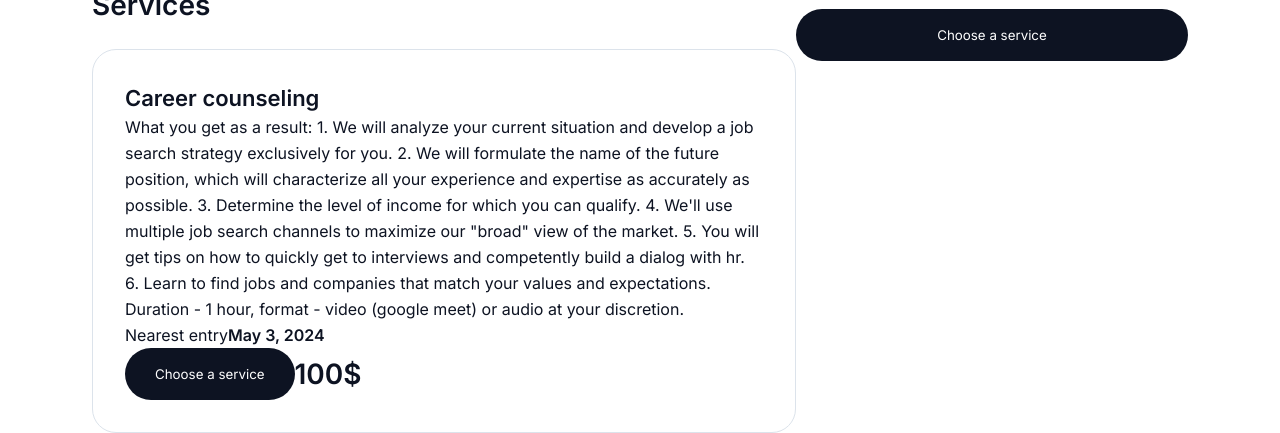
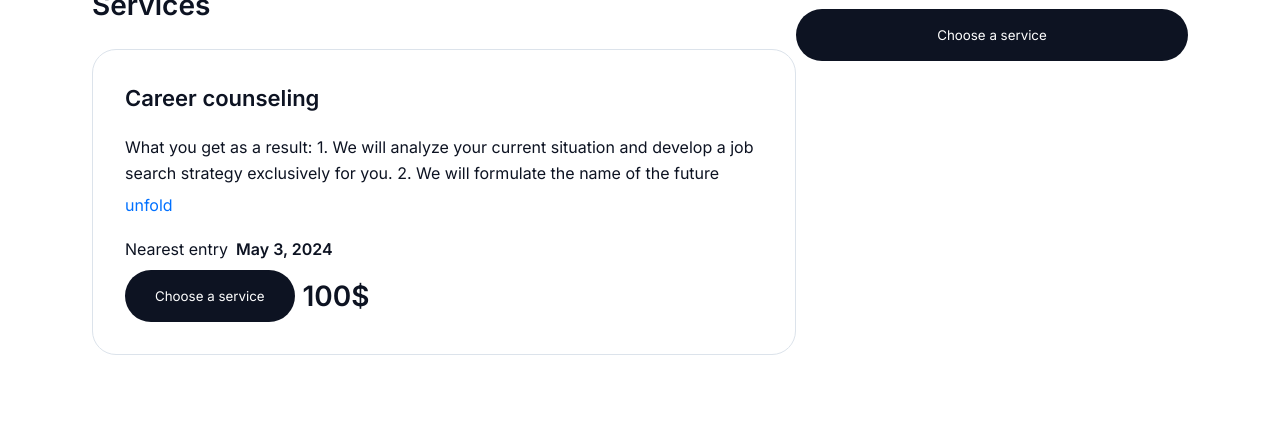
Before and after one commit to silver-nik/job-finder, a React app: page /blog/1 in a window 1280 px wide. Shown: the part 525-958 px from the top of the page. After the commit the page ends 880 px from the top, so only its background shows below. Built offline with nearby package versions, Linux system fonts and the light colour scheme; no server answers.

Commit message:
inserted serviceСard.js component & modal.js component

```diff
--- a/src/components/pages/singleBlogPage/singleBlogPage.js
+++ b/src/components/pages/singleBlogPage/singleBlogPage.js
@@ -2,8 +2,10 @@ import { useState, useEffect } from "react";
 import { useSearchParams, useParams } from 'react-router-dom';
 
 import Services from "../../helpers/services";
+import ModalServices from "../../modals/modal";
 
 import './singleBlogPage.scss';
+import ServiceCard from "../../serviceCard/serviceCard";
 
 const SingleBlogPage = () => {
 
@@ -15,12 +17,16 @@ const SingleBlogPage = () => {
     const mentorId = searchParams.get("serviceId");
 
     const [mentor, setMentor] = useState({});
+    const [showModal, setShowModal] = useState(false);
 
     useEffect(() => {
         newServices.getListPerformers('', id)
             .then(res => setMentor(res))
     }, [])
 
+    const closeModal = () => {
+        setShowModal(false);
+    }
 
     return (
         <section className="mentor-page">
@@ -99,35 +105,7 @@ const SingleBlogPage = () => {
                             Services
                         </h3>
                         <div className="services__list">
-                            <div className="services__item-container">
-                                <div className="services-item">
-                                    <h4 className="services-item__title">Career counseling</h4>
-                                    <div className="services-item__description">
-                                        What you get as a result:
-                                        1. We will analyze your current situation and develop a job search strategy exclusively for you.
-                                        2. We will formulate the name of the future position, which will characterize all your experience and expertise as accurately as possible.
-                                        3. Determine the level of income for which you can qualify.
-                                        4. We'll use multiple job search channels to maximize our "broad" view of the market.
-                                        5. You will get tips on how to quickly get to interviews and competently build a dialog with hr.
-                                        6. Learn to find jobs and companies that match your values and expectations.
-
-                                        Duration - 1 hour, format - video (google meet) or audio at your discretion.
-                                    </div>
-                                    <div className="services-item__near-date">
-                                        Nearest entry
-                                        <span className="near-date">May 3, 2024</span>
-                                    </div>
-                                    <div className="services-item__btns">
-                                        <button
-                                            type='submit'
-                                            className="button button__main"
-                                            disabled={''}>
-                                            <div className="inner">Choose a service</div>
-                                        </button>
-                                        <span>100$</span>
-                                    </div>
-                                </div>
-                            </div>
+                            <ServiceCard/>
                         </div>
                     </div>
 
@@ -142,11 +120,16 @@ const SingleBlogPage = () => {
                     <button
                         type='submit'
                         className="button button__main"
-                        disabled={''}>
+                        disabled={''}
+                        onClick={(e) => setShowModal(!showModal)}
+                    >
                         <div className="inner">Choose a service</div>
                     </button>
                 </div>
             </div>
+            {
+                showModal ? <ModalServices showModal={showModal} closeModal={closeModal} /> : ''
+            }
         </section>
     )
 
--- a/src/components/pages/singleBlogPage/singleBlogPage.scss
+++ b/src/components/pages/singleBlogPage/singleBlogPage.scss
@@ -112,6 +112,33 @@
                     font-weight: 400;
                 }
 
+                &__description {
+                    height: 52px;
+                    overflow: hidden;
+                    margin-top: 20px;
+                    margin-bottom: 8px;
+
+                    &.unfolded {
+                        height: fit-content;
+                    }
+
+                }
+
+                &__link-all {
+                    font-size: 16px;
+                    font-weight: 400;
+                    line-height: 22px;
+                    display: flex;
+                    margin-bottom: 20px;
+                    color: #0070ff;
+                }
+
+                &__near-date {
+                    margin-bottom: 8px;
+                    display: flex;
+                    gap: 8px;
+                }
+
                 .near-date {
                     font-weight: 600;
                 }
@@ -119,6 +146,7 @@
                 &__btns {
                     display: flex;
                     align-items: center;
+                    gap: 8px;
 
                     span {
                         font-size: 28px;
```
